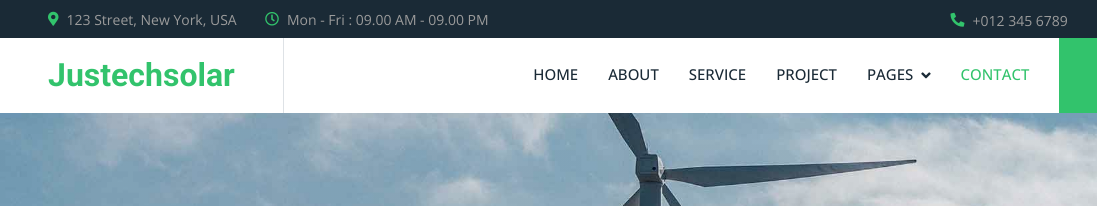
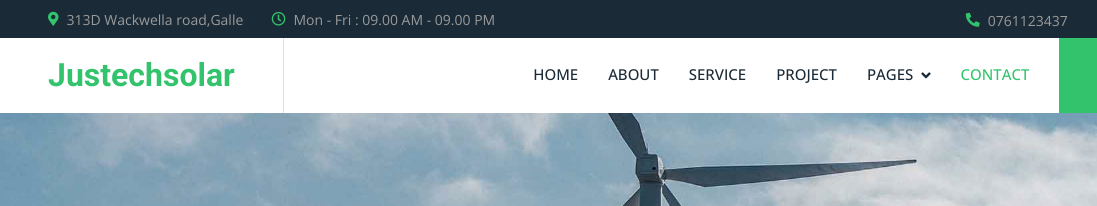
Before and after one commit to zonezeven/justechsolar.github.io, a plain HTML site: page contact.html in a window 1280 px wide. Shown: the top 206 px of the page, 0-1097 px from the left. Drawn offline with nearby package versions, Linux system fonts and the light colour scheme.

Commit message:
contact us page changes

```diff
--- a/contact.html
+++ b/contact.html
@@ -48,7 +48,7 @@
             <div class="col-lg-7 px-5 text-start">
                 <div class="h-100 d-inline-flex align-items-center me-4">
                     <small class="fa fa-map-marker-alt text-primary me-2"></small>
-                    <small>123 Street, New York, USA</small>
+                    <small>313D Wackwella road,Galle</small>
                 </div>
                 <div class="h-100 d-inline-flex align-items-center">
                     <small class="far fa-clock text-primary me-2"></small>
@@ -58,7 +58,7 @@
             <div class="col-lg-5 px-5 text-end">
                 <div class="h-100 d-inline-flex align-items-center me-4">
                     <small class="fa fa-phone-alt text-primary me-2"></small>
-                    <small>+012 345 6789</small>
+                    <small>0761123437</small>
                 </div>
                 <div class="h-100 d-inline-flex align-items-center mx-n2">
                     <a class="btn btn-square btn-link rounded-0 border-0 border-end border-secondary" href=""><i class="fab fa-facebook-f"></i></a>
```
